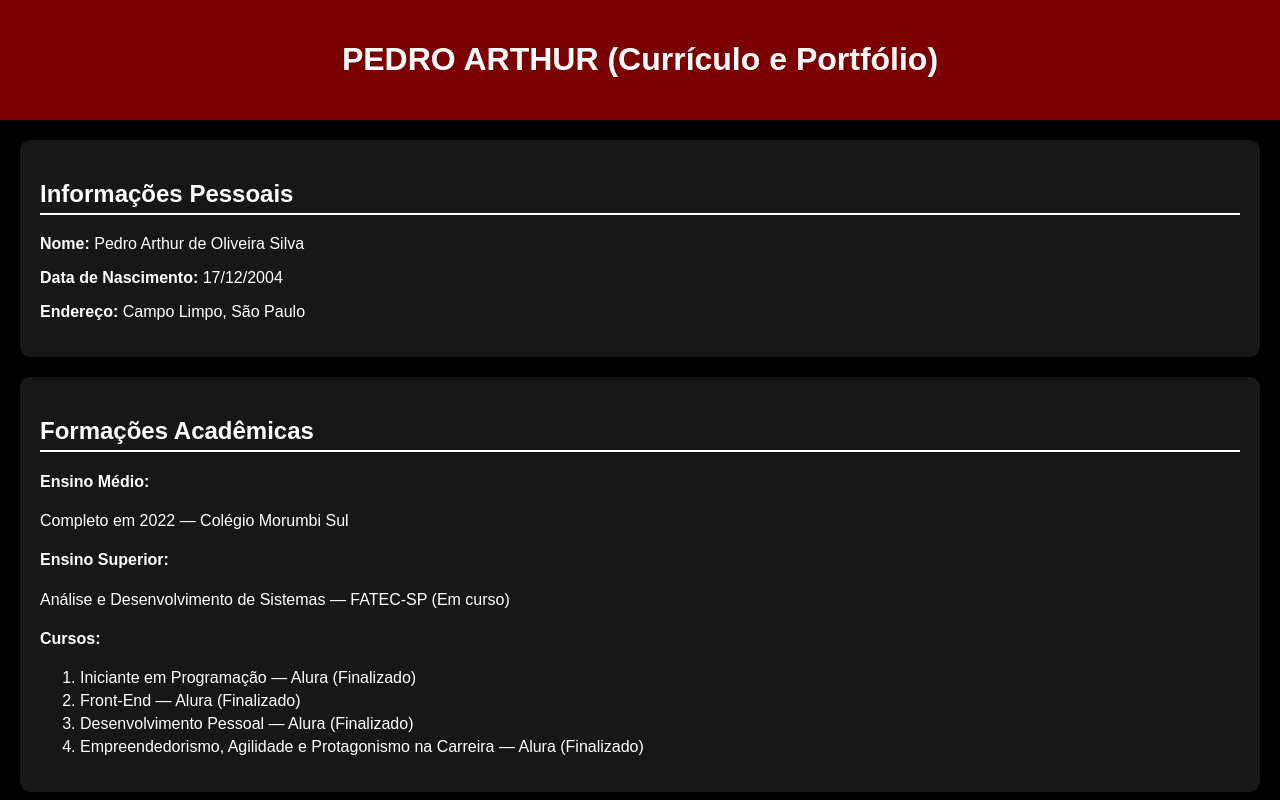
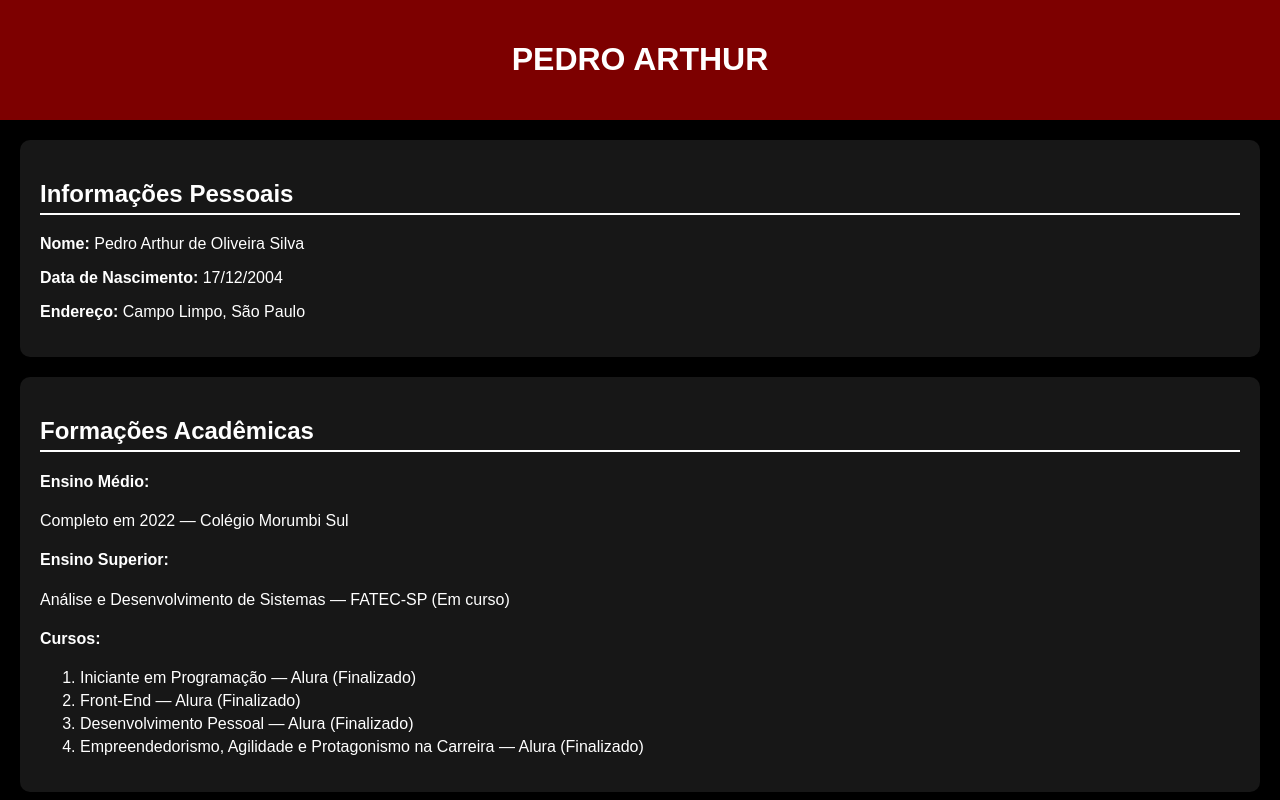
Before and after one commit to PedroArthur04/Curriculo_Portfolio, a plain HTML site: page index.html in a window 1280 px wide. Shown: the top 800 px of the page. Drawn offline with Linux system fonts and the light colour scheme.

Commit message:
Update index.html

```diff
--- a/index.html
+++ b/index.html
@@ -8,7 +8,7 @@
 </head>
 <body>
     <header>
-        <h1>PEDRO ARTHUR (Currículo e Portfólio)</h1>
+        <h1>PEDRO ARTHUR</h1>
     </header>
 
     <section>
```
